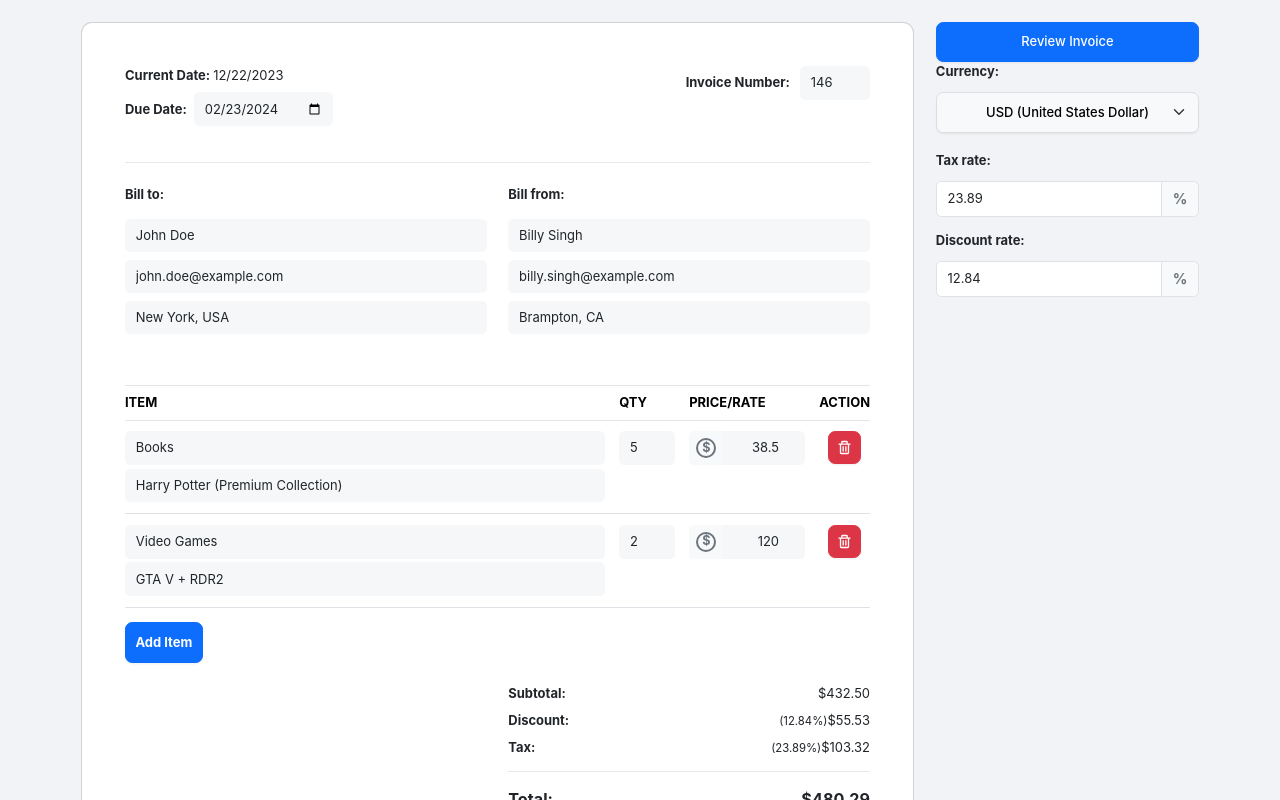
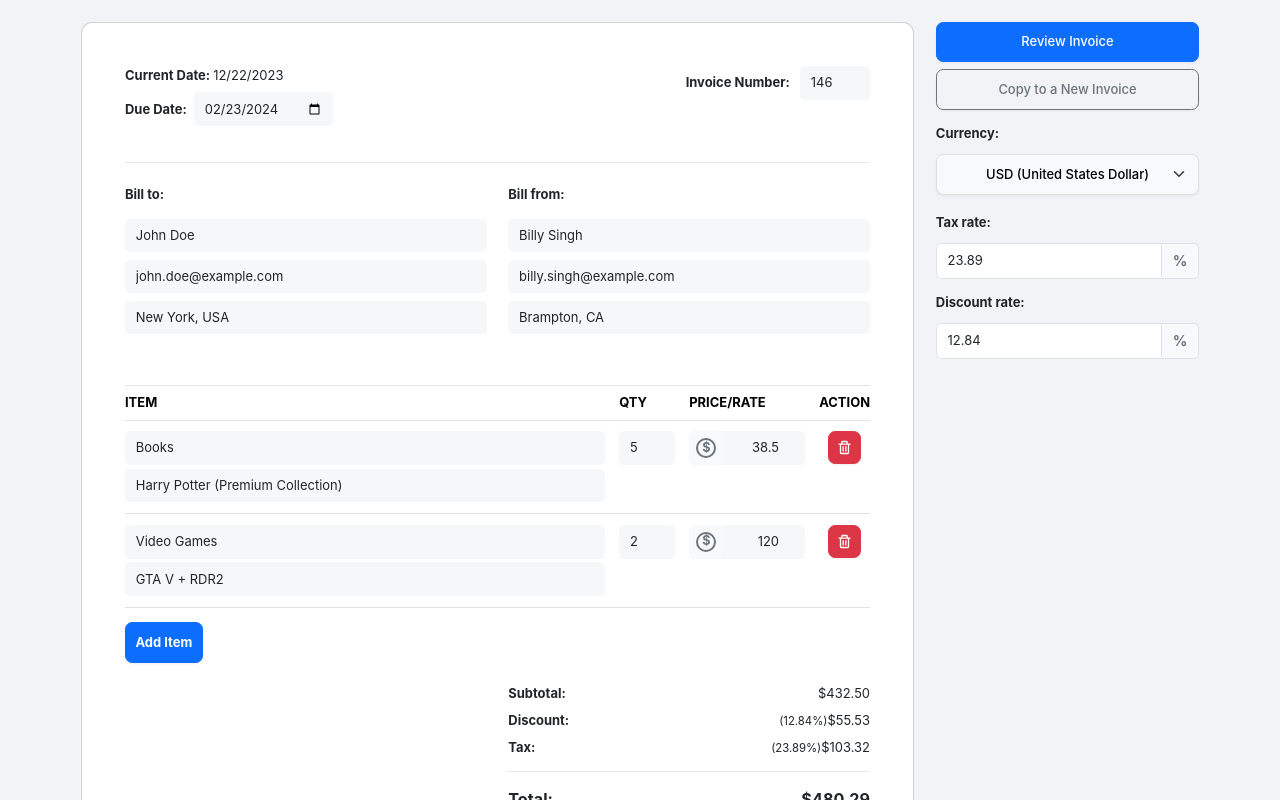
Before and after one commit to nirajbagdi/invoices-manager, a React (Create React App) app: page /edit/834o892325 in a window 1280 px wide. Shown: the top 800 px of the page. Built offline with nearby package versions, Linux system fonts and the light colour scheme.

Commit message:
Ability to copy to a new invoice

```diff
--- a/src/actions/invoicesActions.js
+++ b/src/actions/invoicesActions.js
@@ -2,4 +2,5 @@ import { createAction } from '@reduxjs/toolkit';
 
 export const saveItem = createAction('invoices/saveItem');
 export const deleteItem = createAction('invoices/deleteItem');
+export const copyItem = createAction('invoices/copyItem');
 export const setActiveInvoice = createAction('invoices/setActiveInvoice');
--- a/src/components/InvoiceForm/InvoiceForm.js
+++ b/src/components/InvoiceForm/InvoiceForm.js
@@ -6,7 +6,7 @@ import { v4 as uuid } from 'uuid';
 import { Form, Row, Col, Button, Card, InputGroup } from 'react-bootstrap';
 
 import InvoiceItem from './InvoiceItem';
-import { setActiveInvoice } from 'actions/invoicesActions';
+import { copyItem, setActiveInvoice } from 'actions/invoicesActions';
 
 const initialItem = {
 	id: uuid(),
@@ -333,7 +333,17 @@ const InvoiceForm = () => {
 							Review Invoice
 						</Button>
 
-						<Form.Group className="mb-3">
+						{invoiceSlug && (
+							<Button
+								variant="outline-secondary"
+								className="d-block w-100 mt-2"
+								onClick={() => dispatch(copyItem(invoice))}
+							>
+								Copy to a New Invoice
+							</Button>
+						)}
+
+						<Form.Group className="my-3">
 							<Form.Label className="fw-bold">Currency:</Form.Label>
 
 							<Form.Select
--- a/src/reducers/invoicesReducer.js
+++ b/src/reducers/invoicesReducer.js
@@ -1,5 +1,6 @@
+import { v4 as uuid } from 'uuid';
 import { createReducer } from '@reduxjs/toolkit';
-import { saveItem, deleteItem, setActiveInvoice } from 'actions/invoicesActions';
+import { saveItem, deleteItem, copyItem, setActiveInvoice } from 'actions/invoicesActions';
 import DUMMY_INVOICES from 'data/invoices.json';
 
 const initialState = {
@@ -23,6 +24,11 @@ const invoicesReducer = createReducer(initialState, builder => {
 			state.items = filteredItems;
 		})
 
+		.addCase(copyItem, (state, action) => {
+			const copiedInvoice = { ...action.payload, id: uuid() };
+			state.items.push(copiedInvoice);
+		})
+
 		.addCase(setActiveInvoice, (state, action) => {
 			state.activeInvoice = action.payload;
 		});
```
